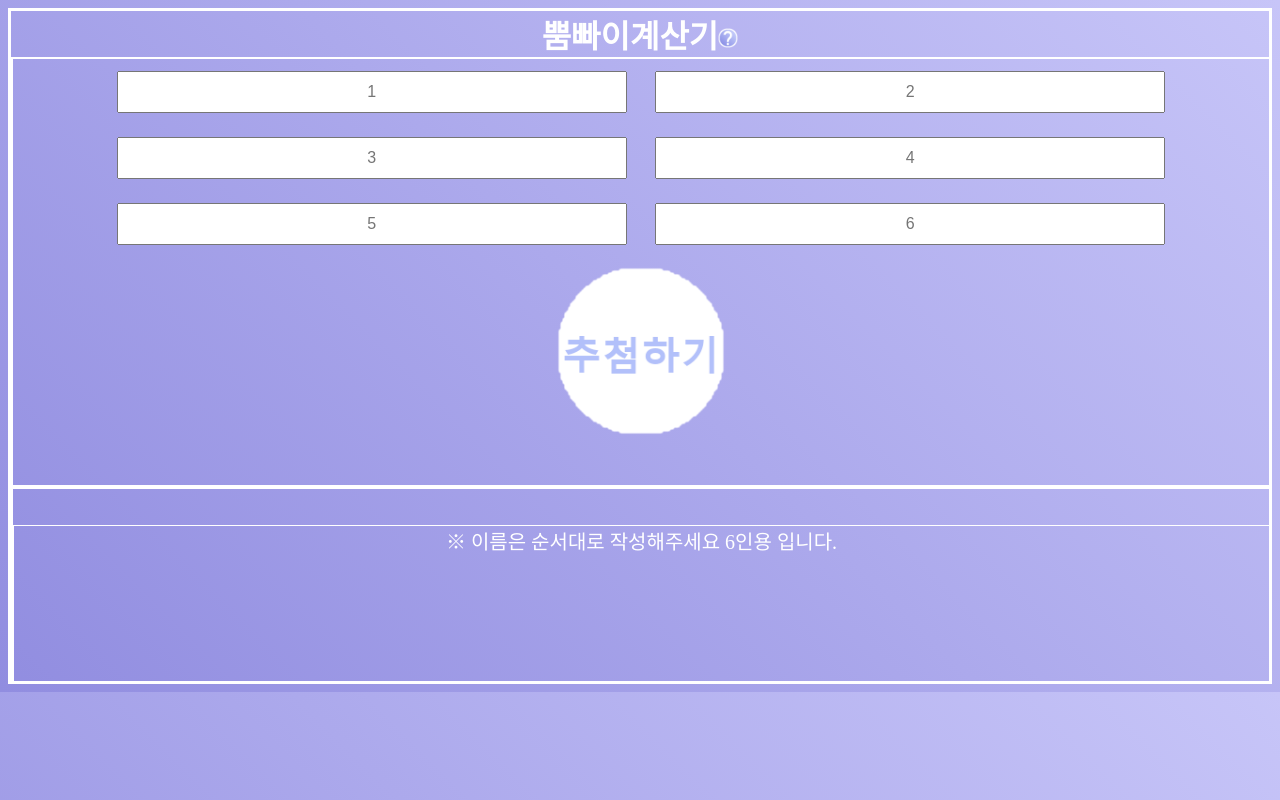
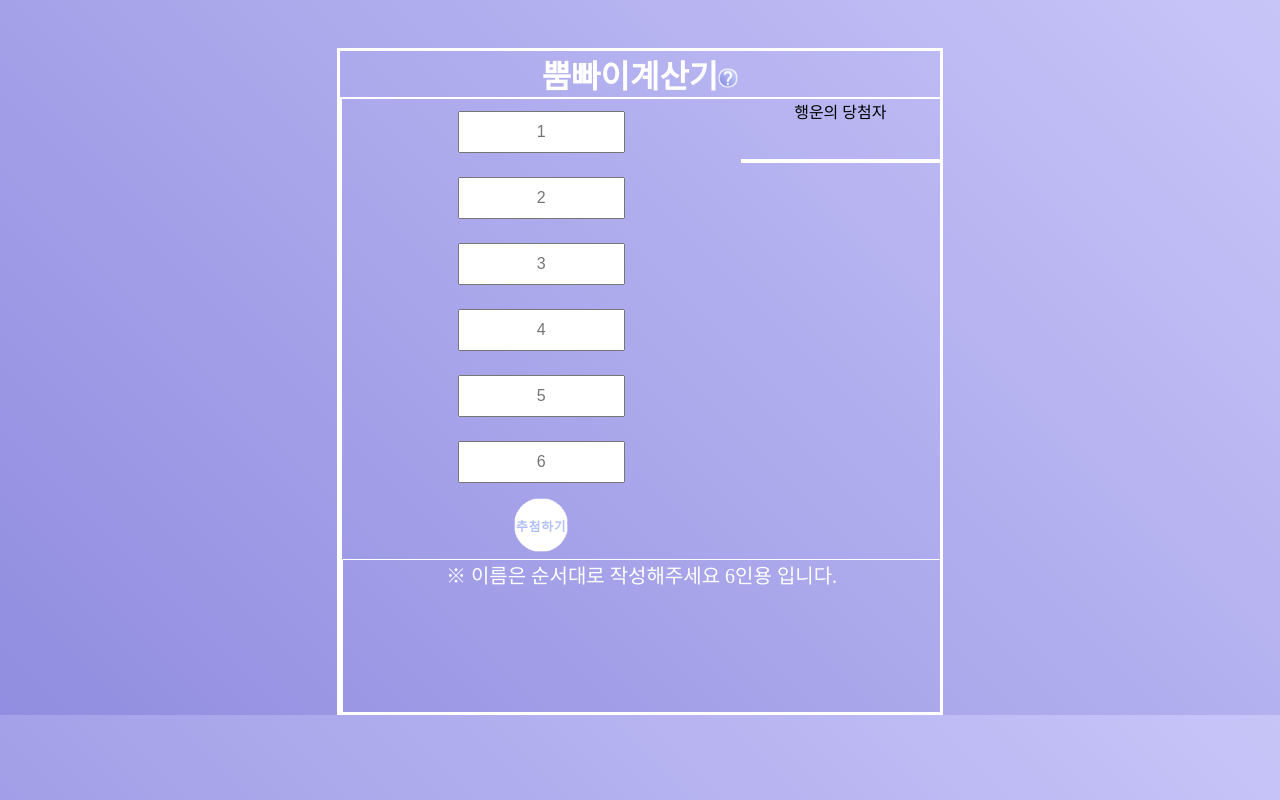
Before and after one commit to watoo6974/double.J, a PHP site: page /html/random.html in a window 1280 px wide. Run offline with PHP 8.4, Linux system fonts and the light colour scheme.

Commit message:
Add files via upload

```diff
--- a/css/random.css
+++ b/css/random.css
@@ -1,13 +1,18 @@
-body {
+html body {
+  margin: 48px;
   border : 3px solid white;
   background: linear-gradient( 45deg, #918de0, #c7c5f8);
+}
 
-}
 
 #grid2{
   display : grid;
   grid-template-rows: 3fr 1fr;
   border-left: 2px solid white;
+}
+#grid2 .board2{
+  display : grid;
+  grid-template-columns: 2fr 1fr;
 }
 .board{
 
@@ -68,3 +73,16 @@ p {
   font-size: 36px;
   color: white;
 }
+@media (min-width : 800px) {
+  html body {
+    width: 600px;
+    margin: auto;
+    margin-top: 48px;
+}
+
+#grid1 div h1 {
+    padding: 12px;
+}
+
+
+}
--- a/html/random.html
+++ b/html/random.html
@@ -10,17 +10,21 @@
   <body>
       <h1><a href="home.html">뿜빠이계산기</a><input class="help" type="image" src="../soruce/help.png" onclick="randomAlert()"></h1>
       <div id="grid2" class="board">
+        <div class="board2">
         <div>
-            <input type="text" placeholder="1">
+            <input type="text" placeholder="1"><br>
             <input type="text" placeholder="2"><br>
-            <input type="text" placeholder="3">
+            <input type="text" placeholder="3"><br>
             <input type="text" placeholder="4"><br>
-            <input type="text" placeholder="5">
+            <input type="text" placeholder="5"><br>
             <input type="text" placeholder="6"><br>
             <img onClick="btn()" src='../soruce/lucky.png' >
-            <p></p>
-
         </div>
+        <div>
+          행운의 당첨자
+          <p></p>
+        </div>
+      </div>
         <div class="item">※ 이름은 순서대로 작성해주세요 6인용 입니다.
 
       </div>
```
Also changed, not shown: css/drink.css (+20 -2 lines), css/home.css (+28 -1 lines).
